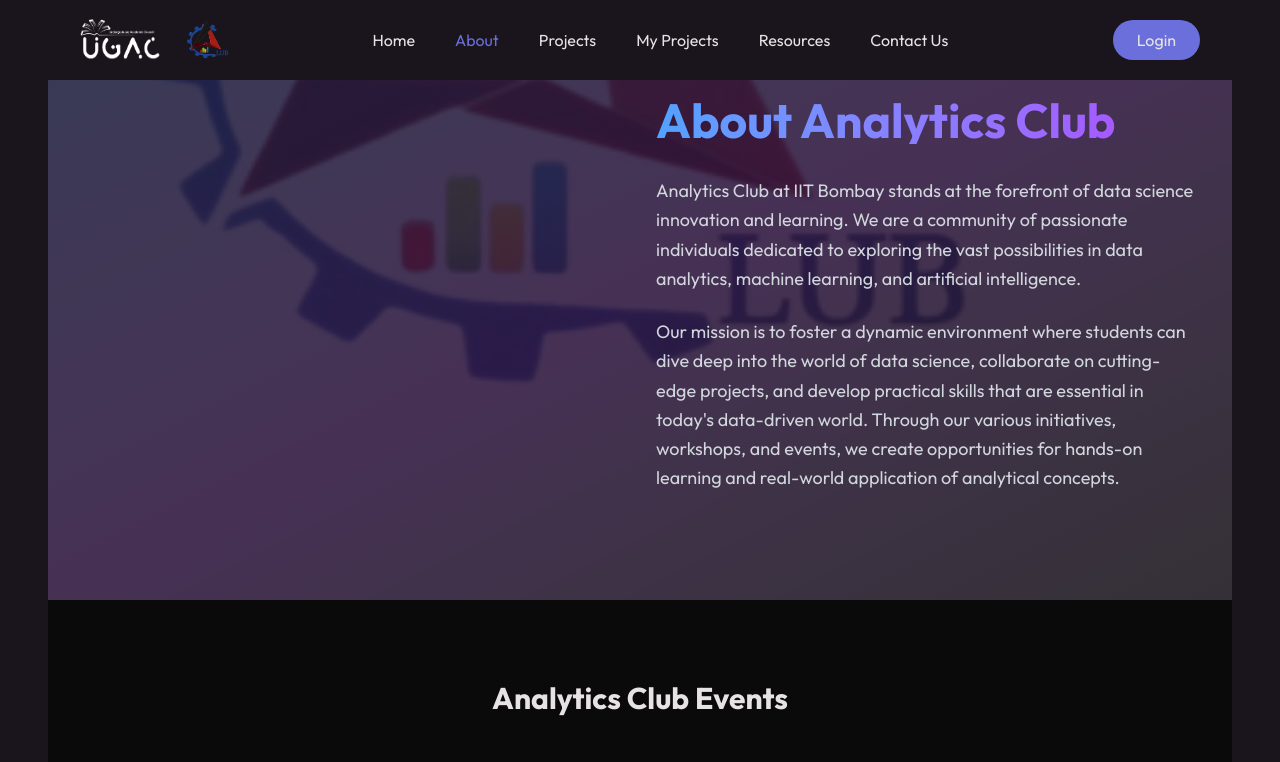
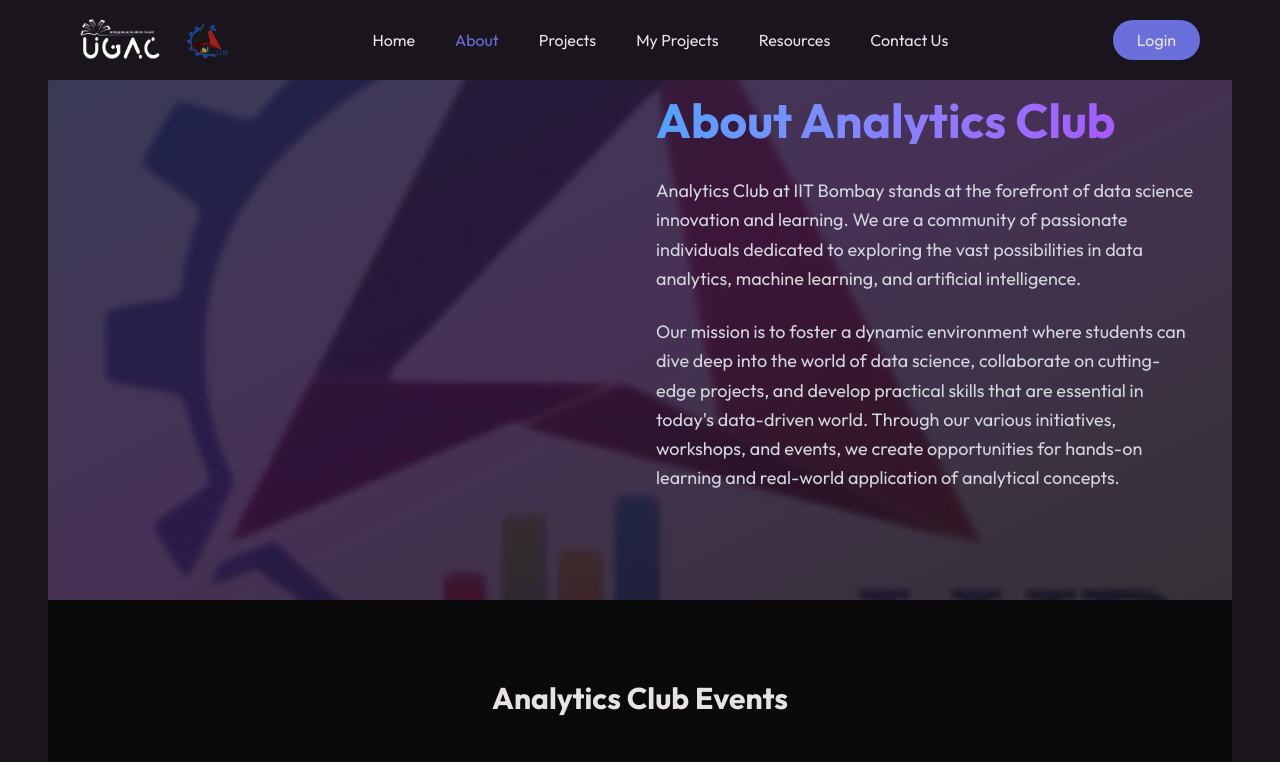
Before and after one commit to ugac-iitb/wids-2025-frontend, a Next.js app: page /about in a window 1280 px wide. Shown: the top 762 px of the page. Built offline with nearby package versions, Linux system fonts and the light colour scheme.

Commit message:
analytics background fix

```diff
--- a/app/(site)/about/page.tsx
+++ b/app/(site)/about/page.tsx
@@ -36,7 +36,7 @@ const AboutPage = () => {
         {/* Decorative Background Image (public/analytics-club-logo.jpg) */}
         <div
           className="absolute inset-0 bg-cover bg-center bg-no-repeat opacity-30"
-          style={{ backgroundImage: "url('/images/analytics-club-logo.jpg')" }}
+          style={{ backgroundImage: "url('/images/analytics-club-logo.jpeg')" }}
           aria-hidden="true"
         />
 
```
Also changed, not shown: public/images/analytics-club-logo.jpeg (added), public/images/analytics-club-logo.jpg (deleted).
